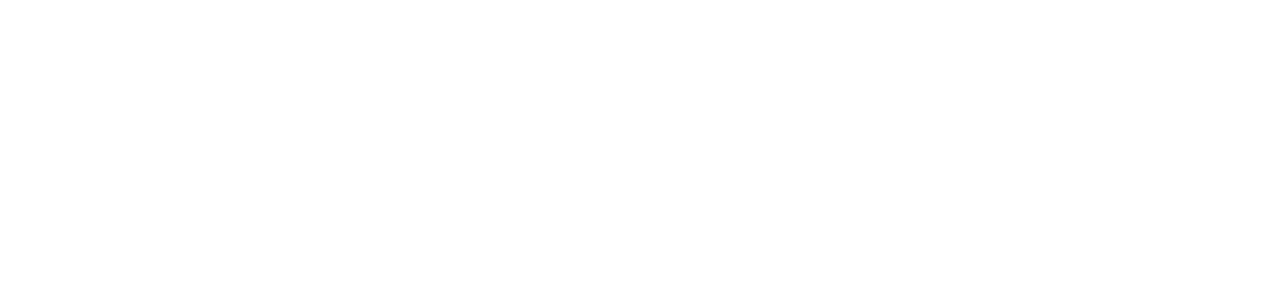
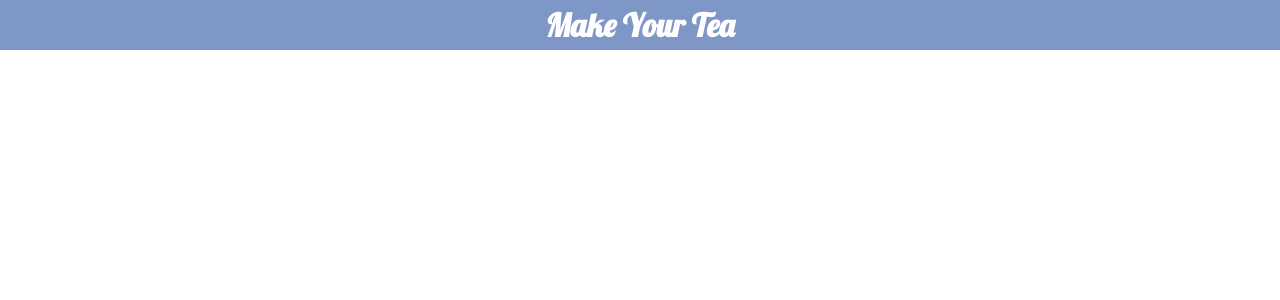
Before and after one commit to riya09/make-your-tea, a Vue app: page / in a window 1280 px wide. Shown: the top 300 px of the page. Built offline with nearby package versions, Linux system fonts and the light colour scheme.

Commit message:
feat: basic layout setup of main view

```diff
--- a/src/App.vue
+++ b/src/App.vue
@@ -1,10 +1,19 @@
 <template>
-
+  <div>
+    <Header/>
+    <div class="container">
+    </div>
+  </div>
 </template>
 
 <script>
+import Header from "@/components/global/Header.vue";
+
 export default {
-}
+  components: {
+    Header,
+  },
+};
 </script>
 
 <style lang="scss">
@@ -14,4 +23,9 @@
   padding: 0;
   font-family: sans-serif;
 }
+.container {
+  display: grid;
+  place-items: center;
+  padding: 20px 10px;
+}
 </style>
```
